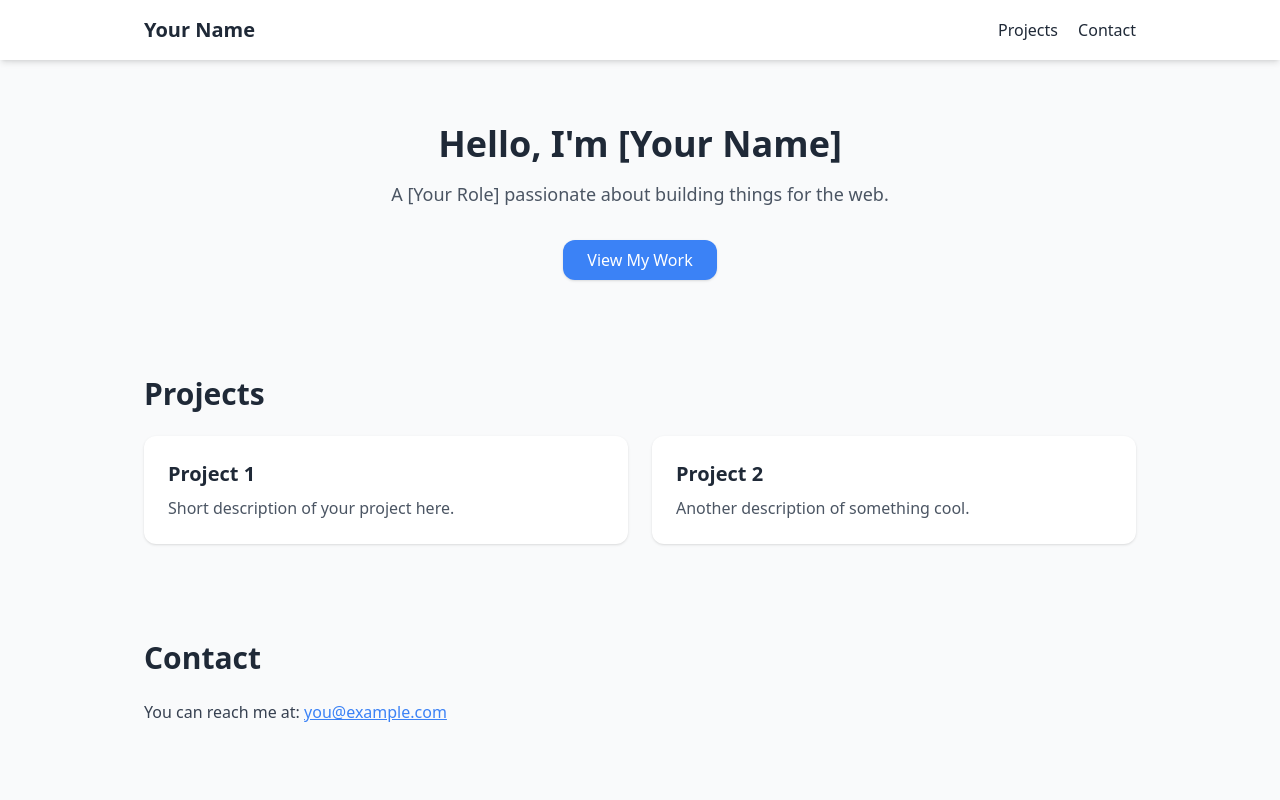
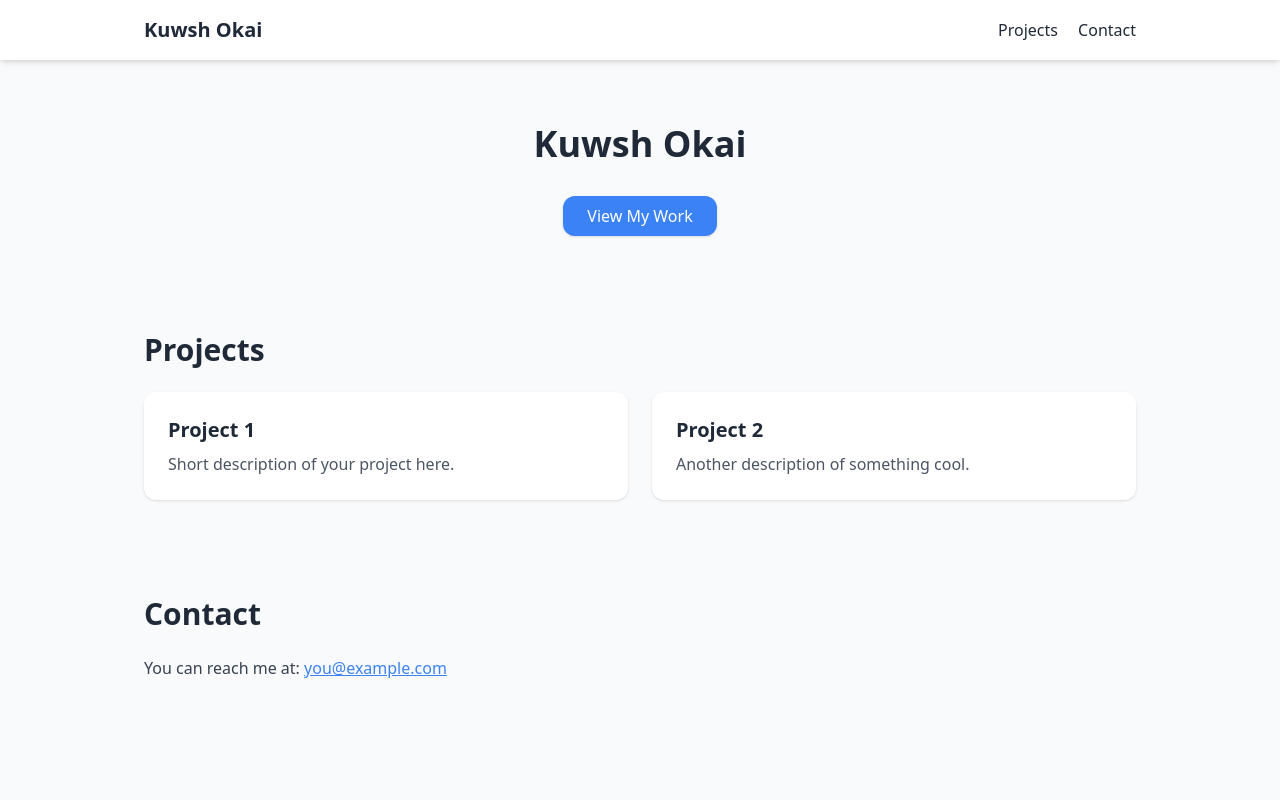
Before and after one commit to KuwshOkai/my-portfolio, a plain HTML site: page index.html in a window 1280 px wide. Shown: the top 800 px of the page. Drawn offline with nearby package versions, Linux system fonts and the light colour scheme.

Commit message:
Specialising site

```diff
--- a/index.html
+++ b/index.html
@@ -10,7 +10,7 @@
 
   <header class="bg-white shadow-md sticky top-0 z-50">
     <div class="max-w-5xl mx-auto px-4 py-4 flex justify-between items-center">
-      <h1 class="text-xl font-bold">Your Name</h1>
+      <h1 class="text-xl font-bold">Kuwsh Okai</h1>
       <nav class="space-x-4">
         <a href="#projects" class="hover:text-blue-500">Projects</a>
         <a href="#contact" class="hover:text-blue-500">Contact</a>
@@ -20,8 +20,8 @@
 
   <main class="max-w-5xl mx-auto px-4 py-16">
     <section class="text-center">
-      <h2 class="text-4xl font-bold mb-4">Hello, I'm [Your Name]</h2>
-      <p class="text-lg text-gray-600 mb-8">A [Your Role] passionate about building things for the web.</p>
+      <h2 class="text-4xl font-bold mb-4">Kuwsh Okai</h2>
+      <p class="text-lg text-gray-600 mb-8"></p>
       <a href="#projects" class="inline-block bg-blue-500 text-white px-6 py-2 rounded-xl shadow hover:bg-blue-600 transition">View My Work</a>
     </section>
 
```
